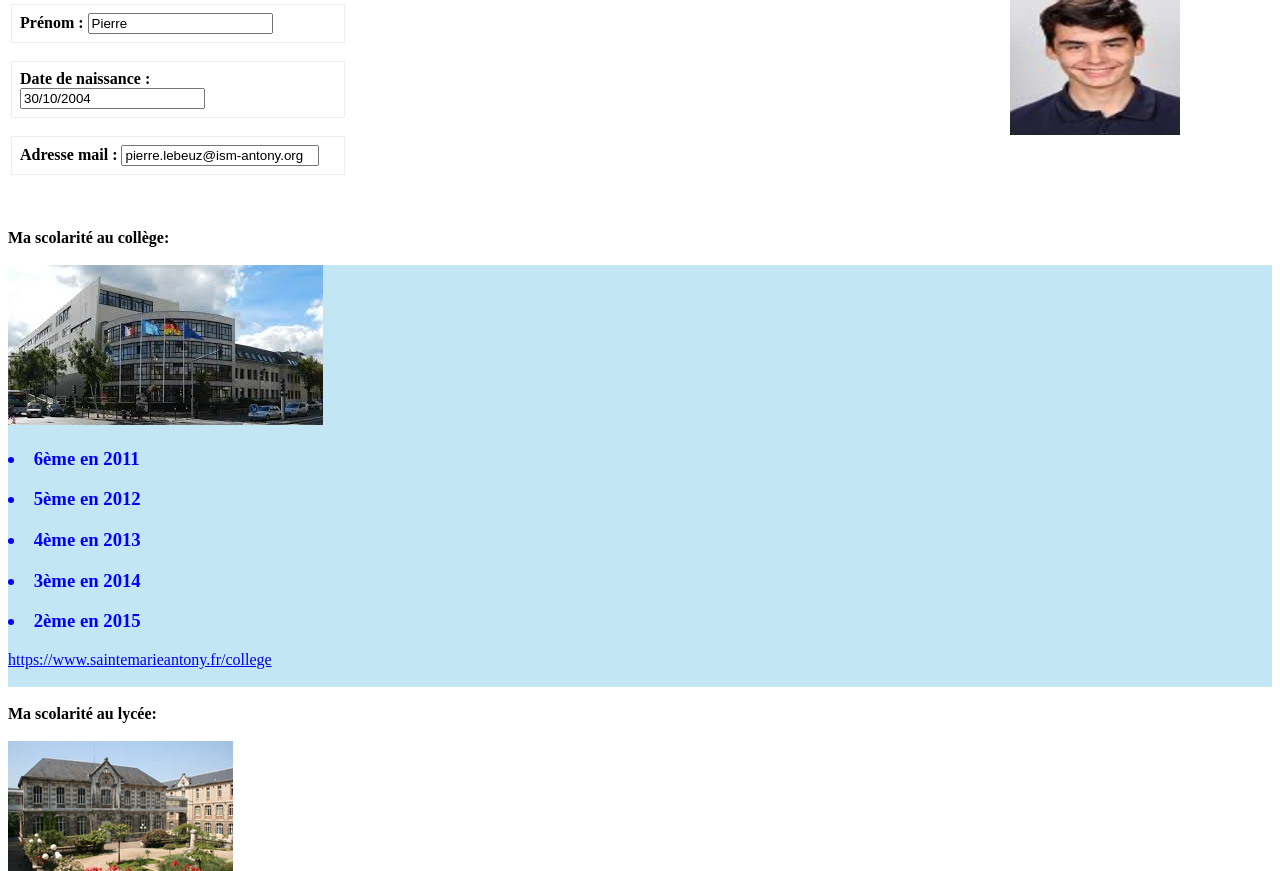
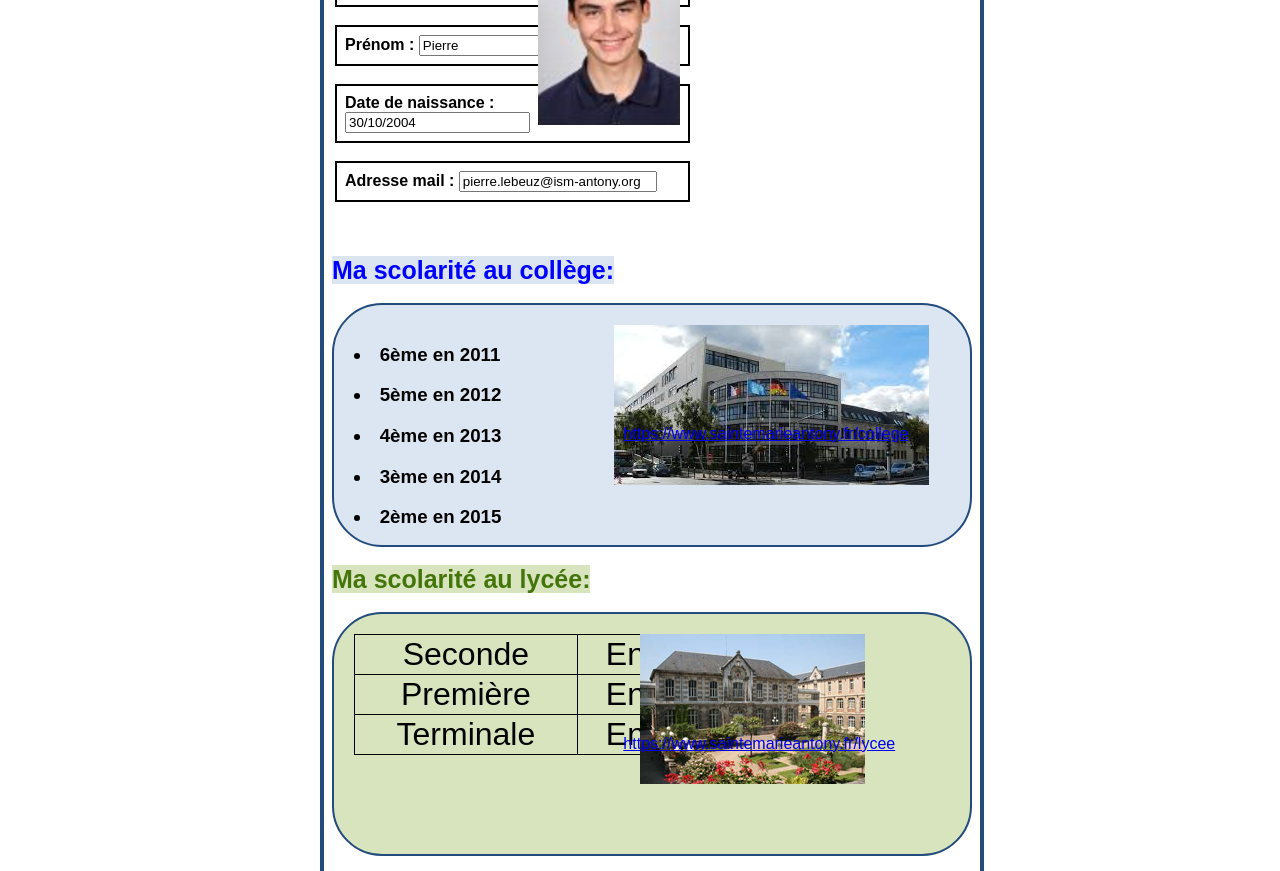
Before and after one commit to pierrelbism/monsite, a plain HTML site: page index.html in a window 1280 px wide. Shown: the part 165-1036 px from the top of the page. Drawn offline with Linux system fonts and the light colour scheme.

Commit message:
Update style.css

```diff
--- a/style.css
+++ b/style.css
@@ -1,33 +1,114 @@
-*{}
+body{
+    font-family: Arial, Helvetica, sans-serif;
+    margin: 0;
+    background-color: white;
+    max-height: auto;
+    width: 50%;
+    margin-left: 25%;
+    padding: 8px;
+    border-style: solid;
+    border-color: #234C7D;
+    border-width: 4px;
+}
 
 .titre{
-    border-style: groove;
+    border-style: solid;
 	border-width: 1px;
-	margin-left: 25%;
-	margin-right: 25%;
-	padding: 15px;
+	margin-left: 240px;
+	margin-right: 240px;
 	text-align: center;
 }
 
 .identité{
-    border-style: groove;
-	border-width: 1px;
+    border-style: solid;
+	border-width: 2px;
     margin-left: 3px;
     margin-right: 0px;
     padding: 8px;
-    width: 25%;
+    width: 335px;
 	text-align: left;
 }
 
 .photo{
     position: absolute;
-    top : 130px;
-    right: 100px;
-    height: 170px;
-    width: 170px;
+    top : 72px;
+    right: 600px;
+    max-width: auto;
+    height: 218px;
 }
 
 .college{
+    background-color: #DCE6F2;
+    border-style: solid;
+    border-color: #234C7D;
+    border-width: 2px;
+    border-radius: 50px;
+    padding: 20px;
+    height: 200px;
+}
+
+.titre_college{
     color: blue;
-    background-color: rgba(135,206,235, 0.5);
+    background-color: #DBE5F1;
+    font-size: 25px;
 }
+
+.photo_college{
+    position: absolute;
+    left: 48%;
+    max-width: auto;
+}
+
+
+.lien_college{
+    position: absolute;
+    top: 590px;
+    left: 48.7%;
+}
+
+.lycée{
+    background-color: #D7E4BD;
+    border-style: solid;
+    border-color: #234C7D;
+    border-width: 2px;
+    border-radius: 50px;
+    padding: 20px;
+    height: 200px;;
+    border-style: solid;
+    border-color: #234C7D;
+    border-width: 2px;
+    border-radius: 50px;
+    padding: 20px;
+    height: 200px;
+}
+
+.titre_lycée{
+    color: #44750B;
+    background-color: #D7E4BD;
+    font-size: 25px;
+}
+
+table, th, td{
+    border: 1px solid black;
+    border-collapse: collapse;
+    font-size: xx-large;
+    max-height: auto;
+    width: 400px;
+    text-align: center;
+}
+
+.photo_lycée{
+    position: absolute;
+    left: 50%;
+    max-width: auto;
+}
+
+.lien_lycée{
+    position: absolute;
+    top: 900px;
+    left: 48.7%;
+}
+
+.fin{
+    font-size: x-large;
+}
```
